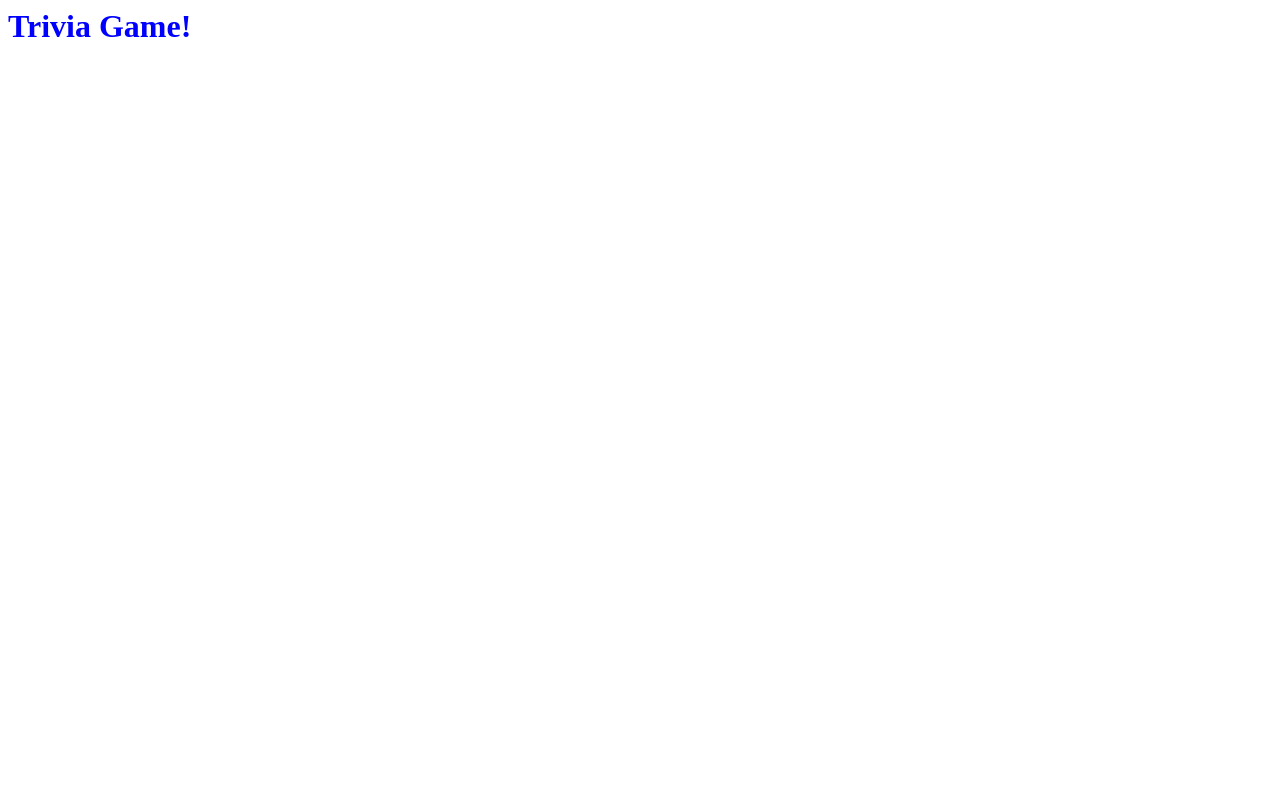
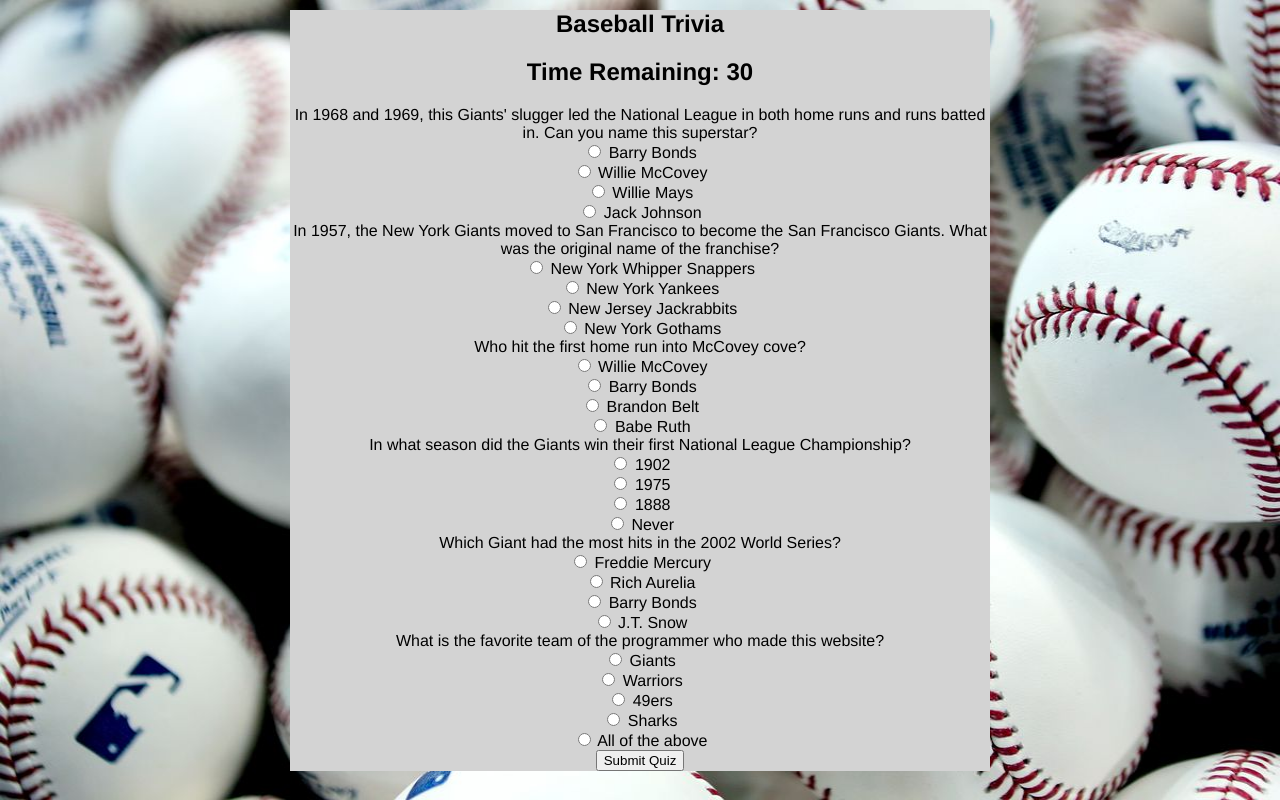
Before and after one commit to jongomer22/Trivia-Game, a plain HTML site: page index.html in a window 1280 px wide. Drawn offline with nearby package versions, Linux system fonts and the light colour scheme.

Commit message:
Html Complete Javascript update needed

```diff
--- a/assets/css/style.css
+++ b/assets/css/style.css
@@ -1,3 +1,30 @@
-h1 {
-    color: blue;
+body {
+    background-image: url("baseballs.jpg");
+    background-repeat: no-repeat;
+    background-size: 100% 100%;
+    margin: 10px;
+    font-family: 'Franklin Gothic Medium', 'Arial Narrow', Arial, sans-serif;
+   }
+
+#main-container {
+    background-color: lightgray;
+    width: 700px;
+    display: block;
+    margin-left: auto;
+    margin-right: auto;
+    text-align: center;
 }
+
+.facts {
+    display: none;
+}
+
+/* .questions {
+    width: 500px;
+    text-align: center;
+}
+
+.answers {
+    width: 500px;
+    text-align: center;
+}
--- a/assets/javascript/app.js
+++ b/assets/javascript/app.js
@@ -1 +1,12 @@
-console.log("Hello World!")
+$(document).ready(function(){
+
+    $("#q1").on("click", function(){
+        if (Input.value === false)
+        alert("Wrong");
+    })
+
+    })
+
+})
+
+// Need to finish my -Query code and get the quiz working properly
--- a/index.html
+++ b/index.html
@@ -16,7 +16,114 @@
 
 <body>
 
-    <h1>Trivia Game!</h1>
+    <section id = "main-container">
+
+        <h1>Baseball Trivia</h1>
+
+        <h2>Time Remaining:
+            <span id = "time-remaining">30</span>
+        </h2>
+
+        <p1 class = "questions" id = "question-1">
+                In 1968 and 1969, this Giants' slugger led the National League in both
+                home runs and runs batted in. Can you name this superstar?
+        </p1>
+
+        <div class = "answers" id = "answers-1">
+                <input type="radio" name="q1" value="wrong"> Barry Bonds<br>
+                <input type="radio" name="q1" value="correct"> Willie McCovey<br>
+                <input type="radio" name="q1" value="wrong"> Willie Mays<br>
+                <input type="radio" name="q1" value="wrong"> Jack Johnson<br>
+
+
+                <div class = "facts" id = "fun-fact-1">
+                    Willie "Big Stretch" McCovey is the most beloved San Francisco Giant of all-time. In 1968, he hit 36 HRs
+                    and batted in 105 runs. In 1969, he had 45 HRs and 126 RBIs. Overall, McCovey belted 469 home runs and
+                    batted in 1388 runs for the Giants.
+            </div>
+
+        </div>
+
+        <p2 class = "questions" id = "question-2">
+                In 1957, the New York Giants moved to San Francisco to become the
+                San Francisco Giants. What was the original name of the franchise?
+        </p2>
+
+        <div class = "answers" id = "answers-2">
+                <input type="radio" name="q2" value="wrong"> New York Whipper Snappers<br>
+                <input type="radio" name="q2" value="wrong"> New York Yankees<br>
+                <input type="radio" name="q2" value="wrong"> New Jersey Jackrabbits<br>
+                <input type="radio" name="q2" value="correct"> New York Gothams<br>
+
+                <div class = "facts" id = "fun-fact-2">
+                    The franchise came to be in 1883 under the helm of John Clapp. Their first season saw them finish 46-50,
+                    sixth place of eight teams in the National League. The team was led by catcher Buck Ewing and pitcher Mickey
+                    Welch. The Gothams would win 62 games in 1884, then with the name change of Giants, they went 85-27 in 1885
+                    under manager Jim Mutrie.
+            </div>
+        </div>
+
+        <p3 class = "questions" id = "question-3">
+            Who hit the first home run into McCovey cove?
+        </p3>
+
+        <div class = "answers" id = "answers-3">
+                <input type="radio" name="q3" value="wrong"> Willie McCovey<br>
+                <input type="radio" name="q3" value="correct"> Barry Bonds<br>
+                <input type="radio" name="q3" value="wrong"> Brandon Belt<br>
+                <input type="radio" name="q3" value="wrong"> Babe Ruth<br>
+
+                <div class = "facts" id = "fun-fact-3">
+                    This ball was hit over the right field wall into the Pacific Ocean against Rich Rodriguez on May 1st, 2000.
+            </div>
+        </div>
+
+        <p4 class = "questions" id = "question-4">
+                In what season did the Giants win their first National League Championship?
+        </p4>
+
+        <div class = "answers" id = "answers-4">
+                <input type="radio" name="q4" value="wrong"> 1902<br>
+                <input type="radio" name="q4" value="wrong"> 1975<br>
+                <input type="radio" name="q4" value="correct"> 1888<br>
+                <input type="radio" name="q4" value="wrong"> Never<br>
+
+                <div class = "facts" id = "fun-fact-4">
+                    The New York Giants won the NL pennant by nine games over the Chicago White Stockings (later Cubs). They
+                    would go on to play and exhibition "World Series" against the St. Louis Browns of the American Association,
+                    and win six games to four. All prior championship series prior to 1903 were officially considered exhibition games.
+            </div>
+        </div>
+
+        <p5 class = "questions" id = "question-5">
+                Which Giant had the most hits in the 2002 World Series?
+        </p5>
+
+        <div class = "answers" id = "answers-5">
+                <input type="radio" name="q5" value="wrong"> Freddie Mercury<br>
+                <input type="radio" name="q5" value="wrong"> Rich Aurelia<br>
+                <input type="radio" name="q5" value="wrong"> Barry Bonds<br>
+                <input type="radio" name="q5" value="correct"> J.T. Snow<br>
+
+                <div class = "facts" id = "fun-fact-5">
+                    J.T. Snow led the team with 11 hits, he went 11 for 27 which is a .407 batting average.
+            </div>
+        <div class = "questions" id = "bonus">
+            What is the favorite team of the programmer who made this website?
+        </div>
+
+        <div class = "answers" id = "answers-6">
+            <input type="radio" name="q6" value="correct"> Giants<br>
+            <input type="radio" name="q6" value="correct"> Warriors<br>
+            <input type="radio" name="q6" value="correct"> 49ers<br>
+            <input type="radio" name="q6" value="correct"> Sharks<br>
+            <input type="radio" name="q6" value="correct"> All of the above<br>
+        </div>
+        </div>
+
+        <input type = "submit" value = "Submit Quiz" />
+
+    </section>
 
 </body>
 
```
Also changed, not shown: assets/css/baseballs.jpg (added).
